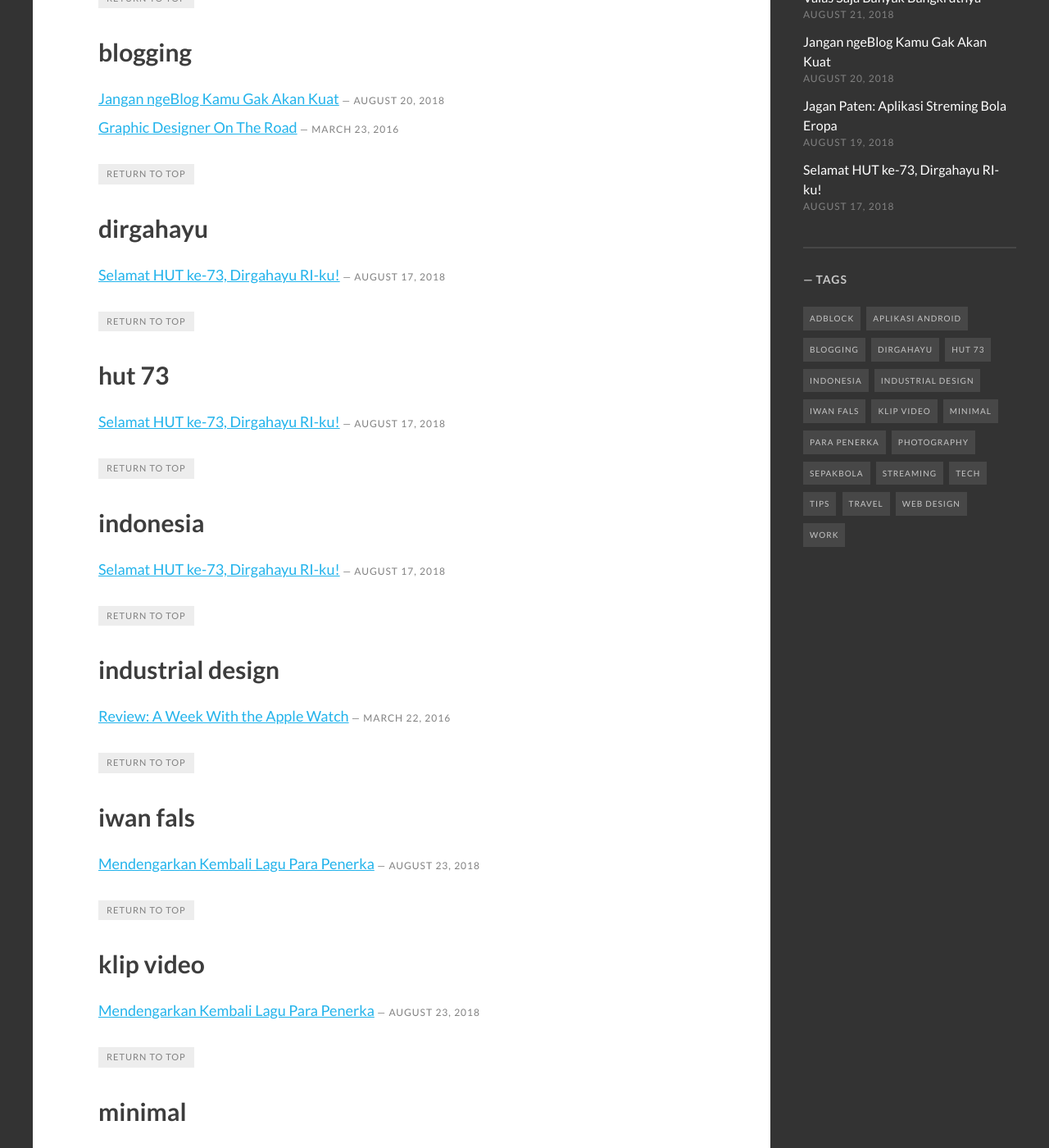
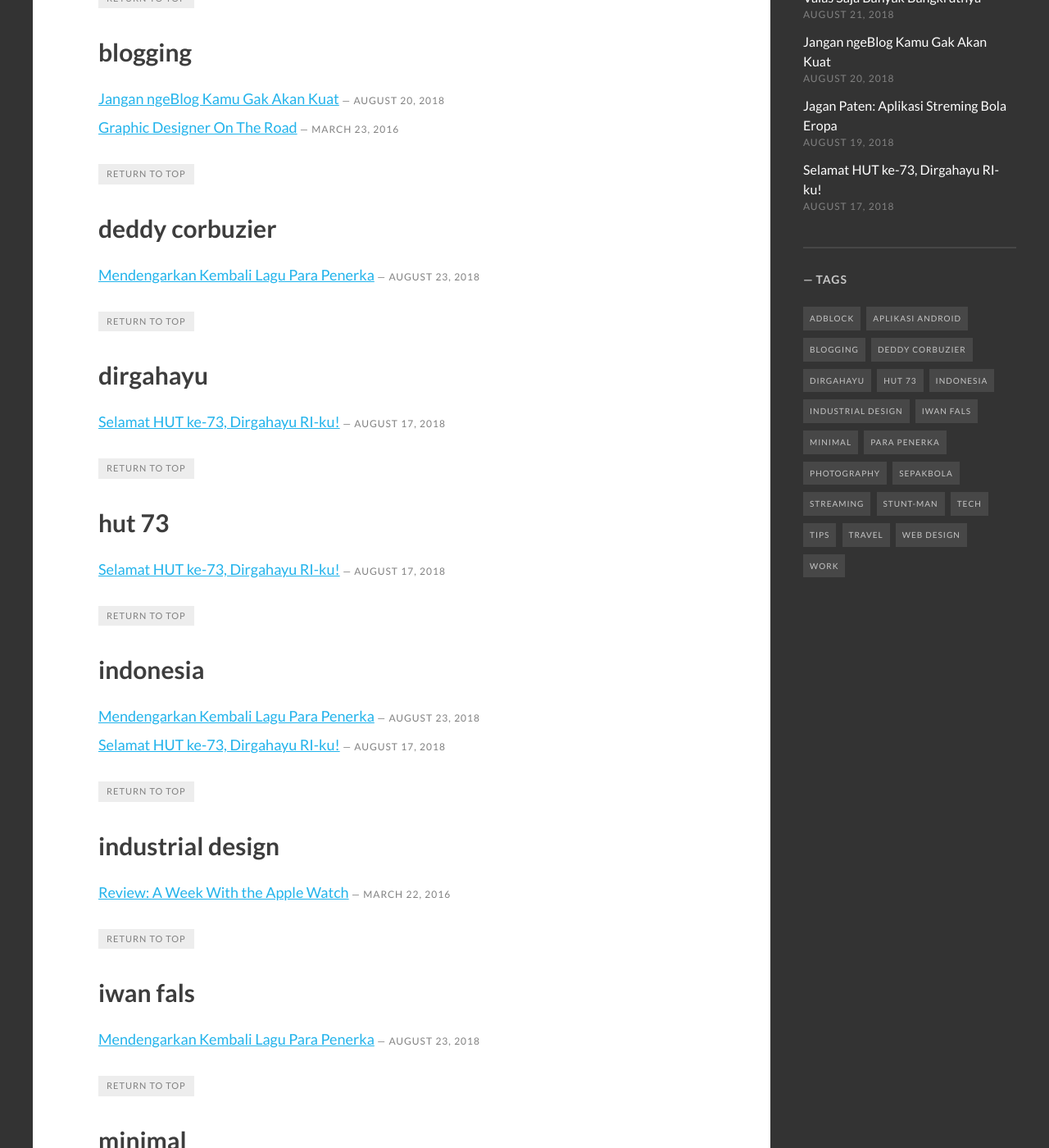
Before and after one commit to knoacc/pcr, a Jekyll site: the page built from tags/index.html, in a window 1280 px wide and 1400 px high, scrolled down 908 px. Shown: the whole window at 82% size. Built offline with Jekyll 4.4.1, drawn with Linux system fonts in a browser that asks for light colours; some web fonts are replaced; some of the changed text lies outside the part shown.

Commit message:
Update 2018-08-23-para-penerka-iwan-fals-noah.md

```diff
--- a/_posts/2018-08-23-para-penerka-iwan-fals-noah.md
+++ b/_posts/2018-08-23-para-penerka-iwan-fals-noah.md
@@ -5,7 +5,7 @@ banner_image: noah_iwanfals.jpg
 image: https://www.paciran.com/images/posts/noah_iwanfals.jpg
 video: https://www.paciran.com/images/posts/iwanFals.mp4
 # https://cdn.rawgit.com/knoacc/pcr/9f60712c/images/posts/iwanFals.mp4
-tags: [klip video, para penerka, iwan fals]
+tags: [indonesia, para penerka, iwan fals, stunt-man, deddy corbuzier]
 
 ---
 {{ page.description }}. Dugaan-dugaan yang makin keterlaluan..
```
